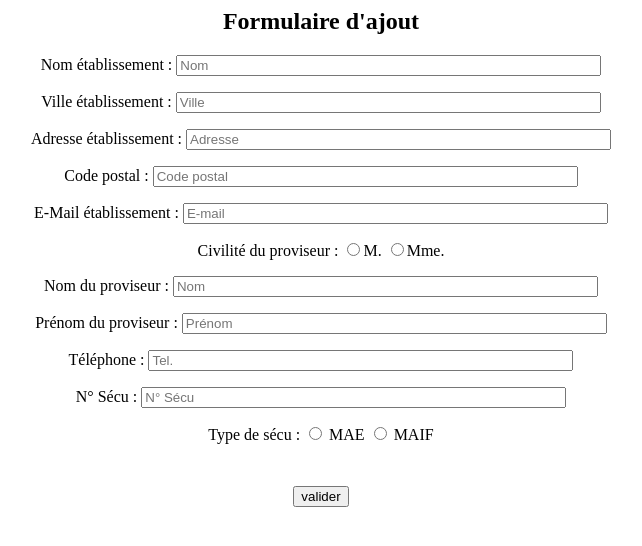
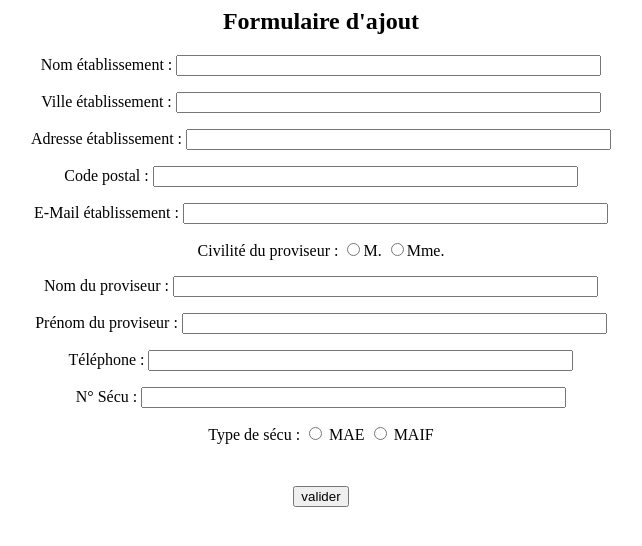
Before and after one commit to CheruelQuentin/StageV2, a PHP site: page /sites_BTS/vue/vueAddEtablissement.php in a window 1280 px wide. Shown: the top 546 px of the page, without its empty margins (319-961 px from the left). Run offline with PHP 8.4, Linux system fonts and the light colour scheme.

Commit message:
Rajout de titre + suppression des placeholder

```diff
--- a/vue/vueAddEtablissement.php
+++ b/vue/vueAddEtablissement.php
@@ -4,27 +4,27 @@
 <p></p>
  <form method="post" action="./?action=insertEta">
 <table><td><tr>
-<p><label for="ETA_NOM"> Nom établissement : </label><input id="ETA_NOM" type="text" name="ETA_NOM" size="50px" maxlength="150" placeholder="Nom" onblur="verifnomEtab();" /><span id = "erreurnomEtab" ></span></p>
+<p><label for="ETA_NOM"> Nom établissement : </label><input id="ETA_NOM" type="text" name="ETA_NOM" size="50px" maxlength="150"  onblur="verifnomEtab();" /><span id = "erreurnomEtab" ></span></p>
 
-<p><label for="ETA_VILLE"> Ville établissement : </label><input id="ETA_VILLE" type="text" name="ETA_VILLE" size="50px" maxlength="150" placeholder="Ville" onblur="verifville();"/><span id = "erreurville" ></span></p>
+<p><label for="ETA_VILLE"> Ville établissement : </label><input id="ETA_VILLE" type="text" name="ETA_VILLE" size="50px" maxlength="150"   onblur="verifville();"/><span id = "erreurville" ></span></p>
 
-<p><label for="ETA_ADRESSE"> Adresse établissement : </label><input id="ETA_ADRESSE" type="text" name="ETA_ADRESSE" size="50px" maxlength="150" placeholder="Adresse" onblur="verifadresse();"/><span id = "erreuradresse" ></p>
+<p><label for="ETA_ADRESSE"> Adresse établissement : </label><input id="ETA_ADRESSE" type="text" name="ETA_ADRESSE" size="50px" maxlength="150"  onblur="verifadresse();"/><span id = "erreuradresse" ></p>
 
-<p><label for="ETA_CP"> Code postal : </label><input id="ETA_CP" type="text" name="ETA_CP" size="50px" maxlength="6" placeholder="Code postal" onblur="verifcp();" /><span id = "erreurcp" ></p>
+<p><label for="ETA_CP"> Code postal : </label><input id="ETA_CP" type="text" name="ETA_CP" size="50px" maxlength="6"  onblur="verifcp();" /><span id = "erreurcp" ></p>
 
-<p><label for="ETA_MAIL"> E-Mail établissement : </label><input id="ETA_MAIL" type="text" name="ETA_MAIL" size="50px" maxlength="150" placeholder="E-mail" onblur="verifmail();" /><span id = "erreurmail" ></p>
+<p><label for="ETA_MAIL"> E-Mail établissement : </label><input id="ETA_MAIL" type="text" name="ETA_MAIL" size="50px" maxlength="150"  onblur="verifmail();" /><span id = "erreurmail" ></p>
 
 <p>Civilité du proviseur :
 <input type="radio" name="ETA_PROVCIVIL" value="M." for="M.">M.</label>
 <input type="radio" name="ETA_PROVCIVIL" value="Mme." for="Mme.">Mme.</label></p>
 
-<p><label for="ETA_PROVNOM"> Nom du proviseur : </label><input id="ETA_PROVNOM" type="text" name="ETA_PROVNOM" size="50px" maxlength="150" placeholder="Nom" onblur="verifnomProv();" /><span id = "erreurprovnom" ></p>
+<p><label for="ETA_PROVNOM"> Nom du proviseur : </label><input id="ETA_PROVNOM" type="text" name="ETA_PROVNOM" size="50px" maxlength="150"  onblur="verifnomProv();" /><span id = "erreurprovnom" ></p>
 
-<p><label for="ETA_PROVPRENOM"> Prénom du proviseur : </label><input id="ETA_PROVPRENOM" type="text" name="ETA_PROVPRENOM" size="50px" maxlength="150" placeholder="Prénom" onblur="verifprenomProv();" /><span id = "erreurprovprenom" ></p>
+<p><label for="ETA_PROVPRENOM"> Prénom du proviseur : </label><input id="ETA_PROVPRENOM" type="text" name="ETA_PROVPRENOM" size="50px" maxlength="150"  onblur="verifprenomProv();" /><span id = "erreurprovprenom" ></p>
 
-<p><label for="ETA_TEL"> Téléphone : </label><input id="ETA_TEL" type="tel" name="ETA_TEL" size="50px" maxlength="12" placeholder="Tel." onblur="veriftel();"/><span id = "erreurtel" ></p>
+<p><label for="ETA_TEL"> Téléphone : </label><input id="ETA_TEL" type="tel" name="ETA_TEL" size="50px" maxlength="12"  onblur="veriftel();"/><span id = "erreurtel" ></p>
 
-<p><label for="ETA_SECU"> N° Sécu : </label><input id="ETA_SECU" type="text" name="ETA_SECU" size="50px" maxlength="15" placeholder="N° Sécu" onblur="verifsecu();"/><span id = "erreursecu" ></p>
+<p><label for="ETA_SECU"> N° Sécu : </label><input id="ETA_SECU" type="text" name="ETA_SECU" size="50px" maxlength="15" onblur="verifsecu();"/><span id = "erreursecu" ></p>
 
 <p>Type de sécu :
 <input type="radio" name="ETA_NOMSECU" value="MAE" for="MAE"> MAE</label>
--- a/vue/vueAddFormation.php
+++ b/vue/vueAddFormation.php
@@ -27,7 +27,7 @@
 	</div>
 
 	<div class="ui-widget">
-	<p><label for="FORM_ELEMIN"> Nombre d'élève minimum : </label> <input type="number" id="ele_min" name="FORM_ELEMIN" min="11" max="40"></p>
+	<p><label for="FORM_ELEMIN"> Nombre d'élève minimum : </label> <input type="number" id="ele_min" name="FORM_ELEMIN" min="1" max="40"></p>
 	<p><label for="FORM_ELEMAX"> Nombre d'élève max : </label> <input type="number" id="ele_max" name="FORM_ELEMAX" min="11" max="40"></p>
 	</div>
 
--- a/vue/vueAddMatiere.php
+++ b/vue/vueAddMatiere.php
@@ -4,7 +4,7 @@
 <p></p>
  <form method="post" action="./?action=insertMat">
 <table><tr><td>
-	<p><label for="MAT_LIBELLE"> Nouveau Libelle </label> : <input id="MAT_LIBELLE" type="text" name="MAT_LIBELLE" size="50px" maxlength="150" placeholder="MAT_LIBELLE" onblur="veriflibelle();" /><span id = "erreurlibelle" ></span>
+	<p><label for="MAT_LIBELLE"> Nouveau Libelle </label> : <input id="MAT_LIBELLE" type="text" name="MAT_LIBELLE" size="50px" maxlength="150"  onblur="veriflibelle();" /><span id = "erreurlibelle" ></span>
 			        <input type="submit" value="valider"/>
 				    <input type="reset"/></p>
 				    <p></p>
--- a/vue/vueAddStage.php
+++ b/vue/vueAddStage.php
@@ -4,7 +4,7 @@
 <p></p>
  <form method="post" action="./?action=insertSta">
 	<table><tr><td>
-	<p><label for="STA_LIBELLE"> Nouveau Libelle </label> : <input id="STA_LIBELLE" type="text" name="STA_LIBELLE" size="50px" maxlength="128" placeholder="STA_LIBELLE" onblur="veriflibellestage();" /><span id = "erreurlibellestage" ></span>
+	<p><label for="STA_LIBELLE"> Nouveau Libelle </label> : <input id="STA_LIBELLE" type="text" name="STA_LIBELLE" size="50px" maxlength="128"  onblur="veriflibellestage();" /><span id = "erreurlibellestage" ></span>
 			        <input type="submit" value="valider"/>
 				    <input type="reset"/></p>
 				    <p></p>
--- a/vue/vueAuthentification.php
+++ b/vue/vueAuthentification.php
@@ -6,8 +6,8 @@
 <h1 id="titre">Connexion</h1>
 <form action="./?action=connexion" method="POST">
 
-    <input id="champ" type="e-mail" name="Mail" placeholder="Adresse e-mail"/><br />
-    <input id="champ" type="password" name="Mdp" placeholder="Mot de passe"/><br />
+    <input id="champ" type="e-mail" name="Mail" /><br />
+    <input id="champ" type="password" name="Mdp" /><br />
     <input id="bouton1" type="submit" value="Se connecter" />
 
 </form>
--- a/vue/vueListeCreneau.php
+++ b/vue/vueListeCreneau.php
@@ -1,4 +1,8 @@
 <div style="text-align:right;padding-bottom:5px;">
+
+<center><h2 id="titre">Liste des créneaux </h2></center>
+
+
 <button onclick="window.location.href='./?action=addCre';" id="bouton2" style="display:inline-block;">Ajouter</button>
 </div>
 <link rel="stylesheet" type="text/css" href="css/liste.css">
--- a/vue/vueListeEleve.php
+++ b/vue/vueListeEleve.php
@@ -1,4 +1,6 @@
 <div style="text-align:right;padding-bottom:5px;">
+
+<center><h2 id="titre">Gestion des élèves</h2></center>
 <button onclick="window.location.href='./?action=addEle';" id="bouton2" style="display:inline-block;">Ajouter</button>
 </div>
 <link rel="stylesheet" type="text/css" href="css/liste.css">
--- a/vue/vueListeEnseignant.php
+++ b/vue/vueListeEnseignant.php
@@ -1,4 +1,6 @@
 <div style="text-align:right;padding-bottom:5px;">
+    <center><h2 id="titre">Gestion des enseignants</h2></center>
+
 <button onclick="window.location.href='./?action=addEns';" id="bouton2" style="display:inline-block;">Ajouter</button>
 </div>
 <link rel="stylesheet" type="text/css" href="css/liste.css">
--- a/vue/vueListeEtablissement.php
+++ b/vue/vueListeEtablissement.php
@@ -1,4 +1,6 @@
 <div style="text-align:right;padding-bottom:5px;">
+    <center><h2 id="titre">Gestion des établissements</h2></center>
+
 <button onclick="window.location.href='./?action=addEta';" id="bouton2" style="display:inline-block;">Ajouter</button>
 </div>
 <link rel="stylesheet" type="text/css" href="css/liste.css">
--- a/vue/vueListeFormation.php
+++ b/vue/vueListeFormation.php
@@ -1,4 +1,6 @@
 <div style="text-align:right;padding-bottom:5px;">
+    <center><h2 id="titre">Gestion des formations</h2></center>
+
 <button onclick="window.location.href='./?action=addForm';" id="bouton2" style="display:inline-block;">Ajouter</button>
 </div>
 <link rel="stylesheet" type="text/css" href="css/liste.css">
--- a/vue/vueListeInscrire.php
+++ b/vue/vueListeInscrire.php
@@ -1,6 +1,9 @@
 <div style="text-align:right;padding-bottom:5px;">
 </div>
 <link rel="stylesheet" type="text/css" href="css/liste.css">
+
+<center><h2 id="titre">Gestion des inscrits</h2></center>
+
 <table class="table">
         <thead>
             <th align="center">Nom Prénom</th>
--- a/vue/vueListeMatiere.php
+++ b/vue/vueListeMatiere.php
@@ -1,4 +1,6 @@
 <div style="text-align:right;padding-bottom:5px;">
+ <center><h2 id="titre">Gestion des matières</h2></center>
+
 <button onclick="window.location.href='./?action=addMat';" id="bouton2" style="display:inline-block;">Ajouter</button>
 </div>
 <link rel="stylesheet" type="text/css" href="css/liste.css">
--- a/vue/vueListePreferer.php
+++ b/vue/vueListePreferer.php
@@ -1,4 +1,6 @@
 <div style="text-align:right;padding-bottom:5px;">
+  <center><h2 id="titre">Gestion des créneaux </h2></center>
+
 <button onclick="window.location.href='./?action=addCre';" id="bouton2" style="display:inline-block;">Ajouter</button>
 <button onclick="window.location.href='./?action=modifCre';" id="bouton2" style="display:inline-block;">Modifier</button>
 <button onclick="window.location.href='./?action=delCre';" id='bouton2' style="display:inline-block;">Supprimer</button>
--- a/vue/vueListeStage.php
+++ b/vue/vueListeStage.php
@@ -1,4 +1,6 @@
 <div style="text-align:right;padding-bottom:5px;">
+  <center><h2 id="titre">Gestion des stages</h2></center>
+
 <button onclick="window.location.href='./?action=addSta';" id="bouton2" style="display:inline-block;">Ajouter</button>
 </div>
 <link rel="stylesheet" type="text/css" href="css/liste.css">
--- a/vue/vueModifEnseigner.php
+++ b/vue/vueModifEnseigner.php
@@ -13,8 +13,8 @@
              <form method="post" action="./?action=upEnsr">
 
 
-<p><label for="ENSR_MAT"> Selectionner la matière </label> : <input id="ENS_ID" type="int" name="ENS_ID" size="50px" maxlength="11" placeholder="ENS_ID" /></p>
-<p><label for="ENSR_ENS"> Selectionner l(e,a) nouvel(le) enseignant(e) </label> : <input id="ENS_NOM" type="int" name="ENS_NOM" size="50px" maxlength="11" placeholder="ENS_NOM" /></p>
+<p><label for="ENSR_MAT"> Selectionner la matière </label> : <input id="ENS_ID" type="int" name="ENS_ID" size="50px" maxlength="11"  /></p>
+<p><label for="ENSR_ENS"> Selectionner l(e,a) nouvel(le) enseignant(e) </label> : <input id="ENS_NOM" type="int" name="ENS_NOM" size="50px" maxlength="11"  /></p>
 
 
                     <input type="submit" value="valider"/>
```
Also changed, not shown: vue/vueAddCreneau.php (+4 -4 lines), vue/vueAddEleve.php (+5 -5 lines), vue/vueAddEnseignant.php (+5 -5 lines), vue/vueModifCreneau.php (+6 -6 lines), vue/vueModifMdp.php (+7 -7 lines).
